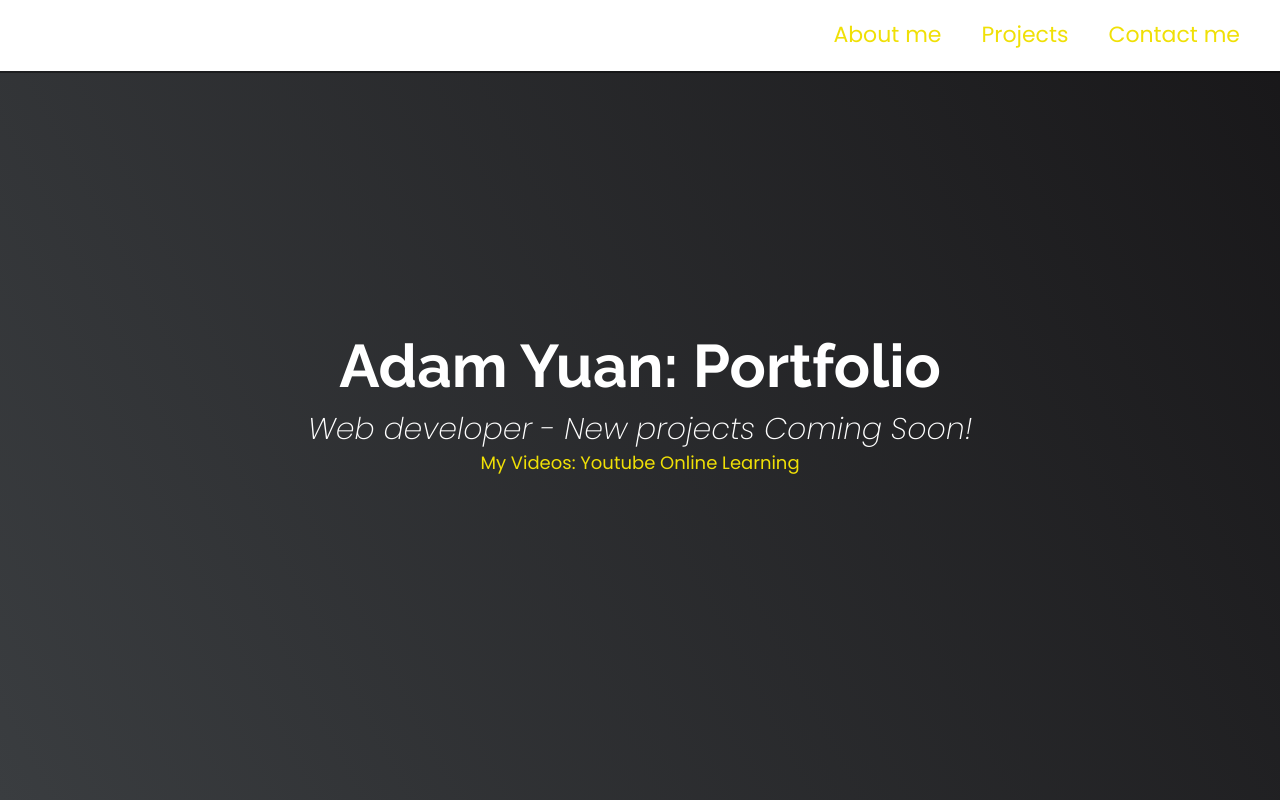
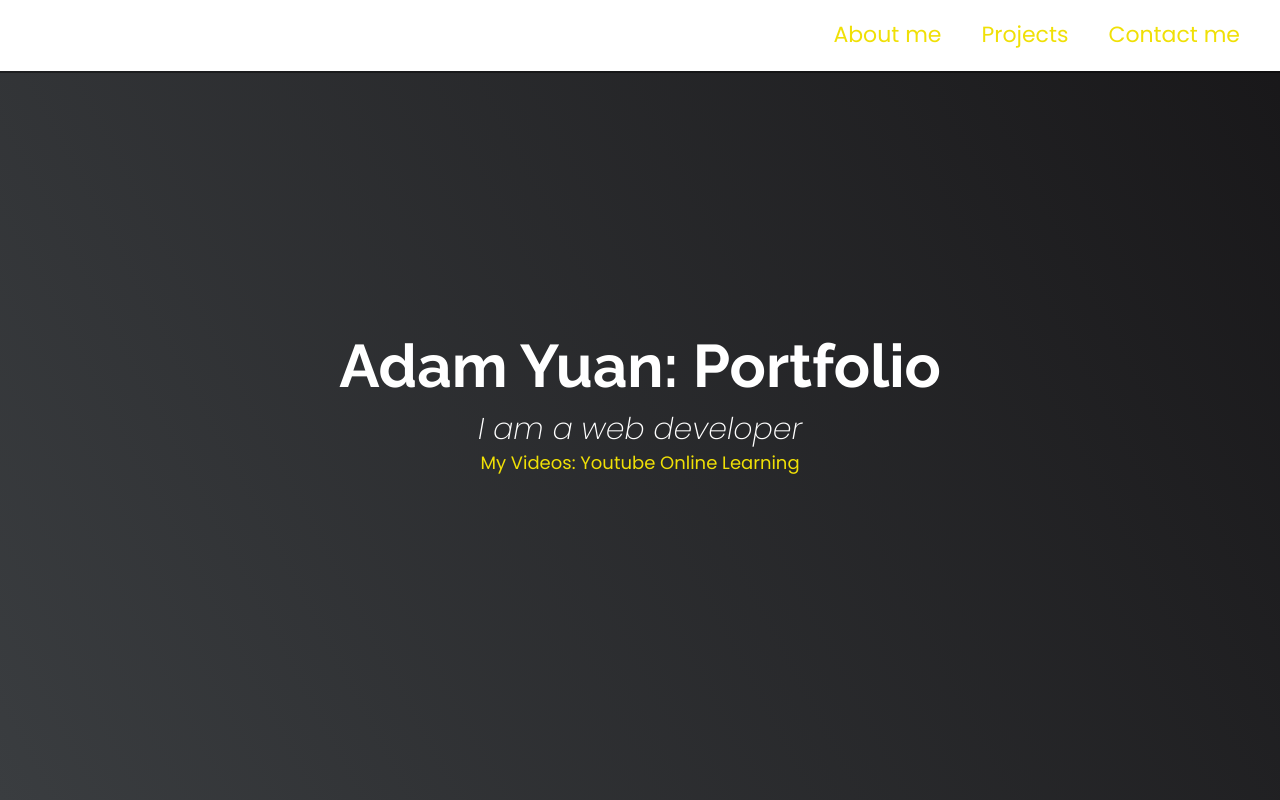
Before and after one commit to itoolboxtech/itoolboxtech.github.io, a plain HTML site: page index.html in a window 1280 px wide. Shown: the top 800 px of the page. Drawn offline with Linux system fonts and the light colour scheme.

Commit message:
Update index.html

```diff
--- a/index.html
+++ b/index.html
@@ -351,7 +351,7 @@ footer i {
 
 <section id="welcome-section" class="welcome-section">
 <h1>Adam Yuan: Portfolio</h1>
-<p>Web developer - New projects Coming Soon!</p>
+<p>I am a web developer</p>
 <a href="https://www.youtube.com/c/adambitlesson" target="_blank">My Videos: Youtube Online Learning</a>
 </section>
 
```
